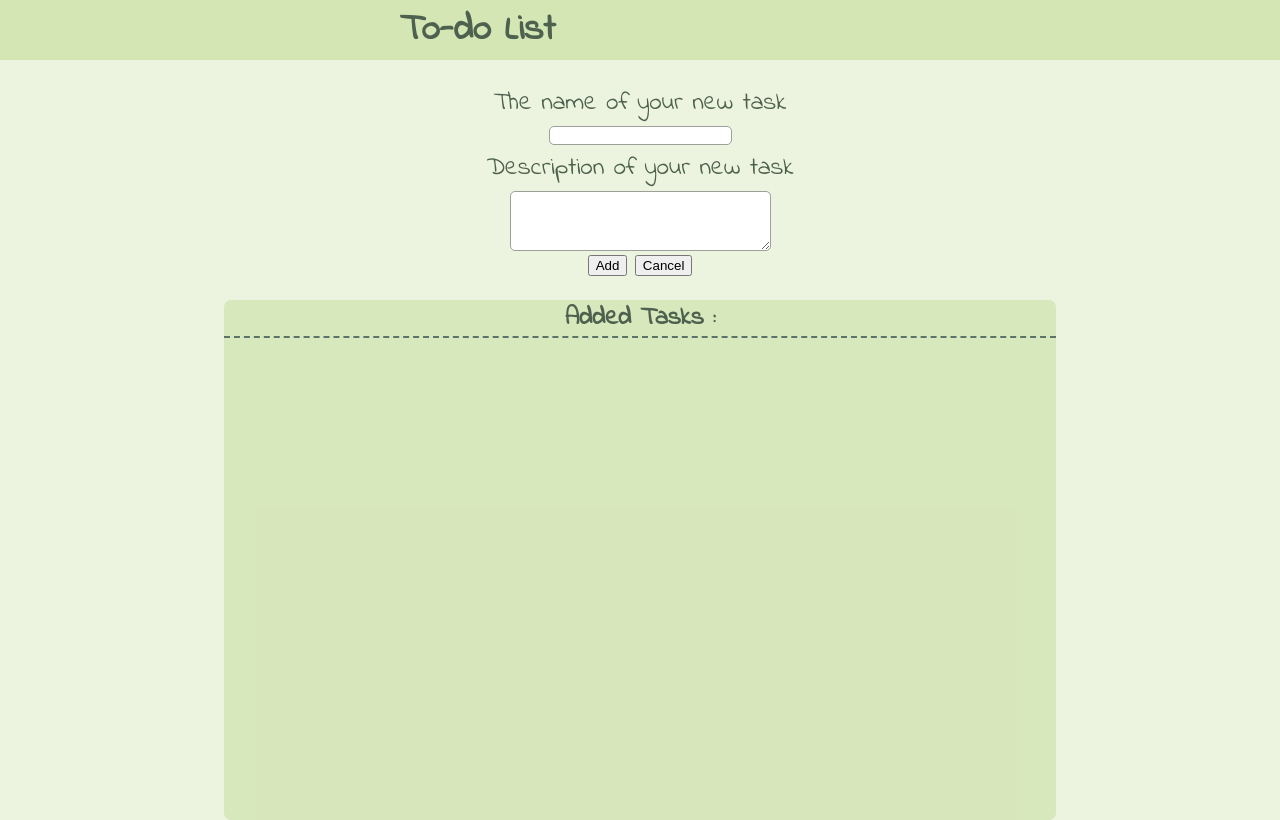
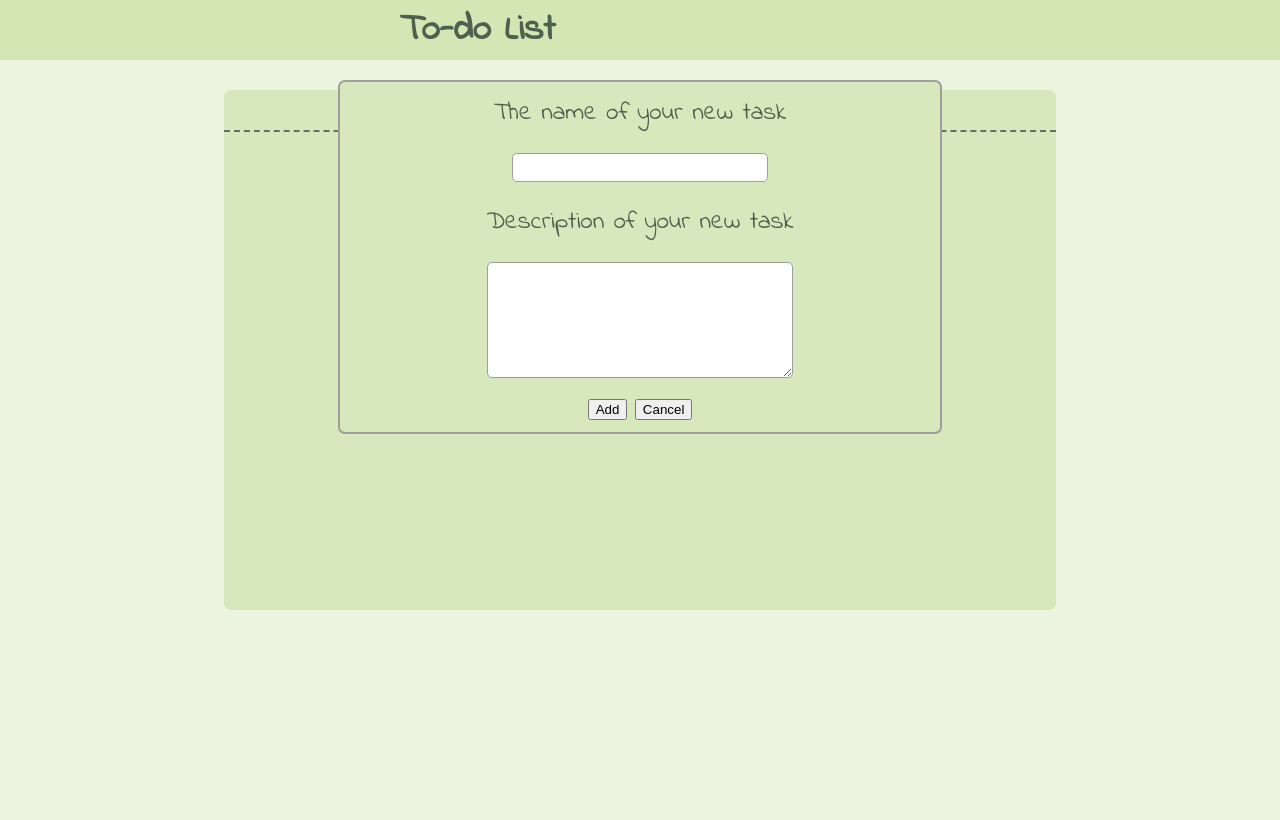
Before and after one commit to chakapega/toDoListAPP, a plain HTML site: page index.html in a window 1280 px wide. Both pictures are taken after a click on the button "Add Task". Drawn offline with Linux system fonts and the light colour scheme; no server answers.

Commit message:
refactoring

```diff
--- a/css/style.css
+++ b/css/style.css
@@ -39,27 +39,30 @@ main {
   flex-direction: column;
   justify-content: space-around;
   align-items: center;
-  height: 200px;
-  width: 400px;
+  height: 350px;
+  width: 600px;
   margin-bottom: 20px;
   margin-top: 20px;
+  z-index: 9999;
+  position: absolute;
+  background-color: #d7e8bc;
+  border: 2px solid #9da09a;
+  border-radius: 7px;
 }
 
 .add-new-task__button {
-  height: 40px;
-  width: 150px;
-  margin-top: 30px;
-  margin-bottom: 30px;
+  height: 30px;
+  width: 120px;
   border-radius: 7px;
   color: #4d614e;
   background-color: #d0dc88;
-  font-size: 25px;
+  font-size: 23px;
   font-family: 'Indie Flower', cursive;
   font-weight: bold;
 }
 
 .add-new-task__button:active {
-  font-size: 18px;
+  font-size: 22px;
 }
 
 .added-tasks_container {
@@ -70,13 +73,11 @@ main {
   align-items: center;
   background-color: #b5d28363;
   border-radius: 7px;
+  margin-top: 30px;
 }
 
 .added-tasks_container_span {
-  display: flex;
-  justify-content: center;
-  width: 65vw;
-  border-bottom: 2px dashed #5c7368;
+  height: 30px;
   font-size: 25px;
   font-weight: bold;
 }
@@ -94,11 +95,15 @@ main {
 #new-task_form__input_name {
   border-radius: 5px;
   border: 1px solid #9da09a;
+  height: 25px;
+  width: 250px;
 }
 
 #new-task_form__textarea_description {
   border-radius: 5px;
   border: 1px solid #9da09a;
+  width: 300px;
+  height: 110px;
 }
 
 .added-task_container {
@@ -122,3 +127,12 @@ main {
   font-weight: bold;
   font-size: 30px;
 }
+
+.added-tasks_container__header {
+  border-bottom: 2px dashed #5c7368;
+  width: 65vw;
+  display: flex;
+  justify-content: space-around;
+  align-items: center;
+  height: 40px;
+}
--- a/index.html
+++ b/index.html
@@ -23,9 +23,11 @@
         <button type="button" class="new-task_form__btn_cancel">Cancel</button>
       </div>
     </form>
-    <button class="add-new-task__button">Add Task</button>
     <div class="added-tasks_container">
-      <span class="added-tasks_container_span">Added Tasks :</span>
+      <div class="added-tasks_container__header">
+          <button class="add-new-task__button">Add Task</button>
+          <span class="added-tasks_container_span">Added Tasks :</span>
+      </div>
     </div>
   </main>
   <script src="https://www.gstatic.com/firebasejs/6.0.2/firebase-app.js"></script>
--- a/js/main.js
+++ b/js/main.js
@@ -43,38 +43,34 @@ const renderTask = doc => {
   });
 };
 
-const cancelAddNewTask = () => {
+const closeNewTaskForm = () => {
   document.querySelector('#new-task_form__input_name').value = '';
   document.querySelector('#new-task_form__textarea_description').value = '';
-
   document.querySelector('.new-task_form').style.display = 'none';
-  addNewTaskButton.style.display = 'inline';
 };
 
-addNewTaskButton.addEventListener('click', () => {
+const addNewTask = e => {
+  db.collection('tasks').add({
+    name: e.srcElement[0].value,
+    description: e.srcElement[1].value
+  });
+};
+
+addNewTaskButton.addEventListener('click', e => {
   document.querySelector('.new-task_form').style.display = 'flex';
-  addNewTaskButton.style.display = 'none';
 });
 
 newTaskForm.addEventListener('submit', e => {
   e.preventDefault();
 
   if(e.srcElement[0].value !== '' && e.srcElement[1].value !== '') {
-    db.collection('tasks').add({
-      name: e.srcElement[0].value,
-      description: e.srcElement[1].value
-    });
-
-    e.srcElement[0].value = '';
-    e.srcElement[1].value = '';
-
-    document.querySelector('.new-task_form').style.display = 'none';
-    addNewTaskButton.style.display = 'inline';
+    addNewTask(e);
+    closeNewTaskForm();
   } else{
     alert('Please fill in all fields');
   };
 });
 
 newTaskFormBtnCancel.addEventListener('click', () => {
-  cancelAddNewTask();
+  closeNewTaskForm();
 });
```
